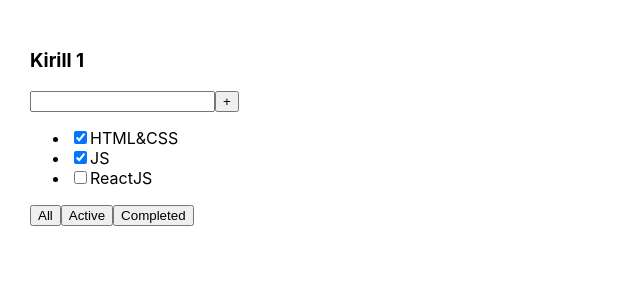
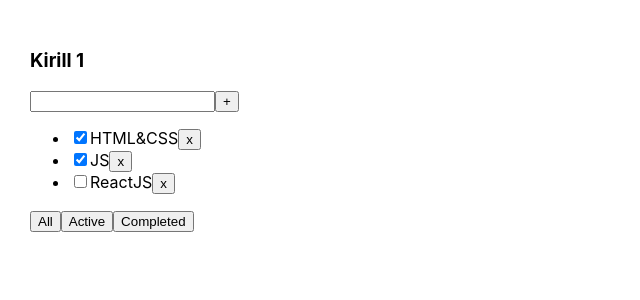
Before and after one commit to Ristretto1/inc_todolist, a React (Vite) app: page / in a window 1280 px wide. Shown: the top 300 px of the page, without its empty margins (0-640 px from the left). Built offline with nearby package versions, Linux system fonts and the light colour scheme.

Commit message:
Добавил фильтрацию тасок и удаление

```diff
--- a/src/App.tsx
+++ b/src/App.tsx
@@ -1,16 +1,40 @@
+import { useState } from "react";
 import "./App.css";
 import { Todolist } from "./components/Todolist/Todolist";
+import { Filter, ITask } from "./components/utils/types";
 
 export const App = () => {
-  const tasks1 = [
+  const [tasks, setTasks] = useState<ITask[]>([
     { id: 1, title: "HTML&CSS", isDone: true },
     { id: 2, title: "JS", isDone: true },
     { id: 3, title: "ReactJS", isDone: false },
-  ];
+  ]);
+
+  const [filter, setFilter] = useState<Filter>(Filter.ALL);
+
+  const handleRemoveTask = (id: number) => {
+    setTasks(tasks.filter((task) => task.id !== id));
+  };
+
+  const filteredTasks = (): ITask[] => {
+    if (filter === Filter.ACTIVE) {
+      return tasks.filter((task) => !task.isDone);
+    }
+    if (filter === Filter.COMPLETED) {
+      return tasks.filter((task) => task.isDone);
+    }
+    return tasks;
+  };
 
   return (
     <div className="app">
-      <Todolist title={"Kirill 1"} tasks={tasks1} />
+      <Todolist
+        title={"Kirill 1"}
+        tasks={filteredTasks()}
+        onRemoveTask={handleRemoveTask}
+        filter={filter}
+        onSetFilter={setFilter}
+      />
     </div>
   );
 };
--- a/src/components/Todolist/Todolist.tsx
+++ b/src/components/Todolist/Todolist.tsx
@@ -1,8 +1,14 @@
 import { FC } from "react";
 import { ITodolistProps } from "./Todolist.types";
 import { Button } from "../Button/Button";
+import { Filter } from "../utils/types";
 
-export const Todolist: FC<ITodolistProps> = ({ title, tasks }) => {
+export const Todolist: FC<ITodolistProps> = ({
+  title,
+  tasks,
+  onRemoveTask,
+  onSetFilter,
+}) => {
   return (
     <div>
       <h3>{title}</h3>
@@ -17,6 +23,7 @@ export const Todolist: FC<ITodolistProps> = ({ title, tasks }) => {
             <li key={task.id}>
               <input type="checkbox" checked={task.isDone} />
               <span>{task.title}</span>
+              <Button onClick={() => onRemoveTask(task.id)}>x</Button>
             </li>
           ))}
         </ul>
@@ -25,9 +32,9 @@ export const Todolist: FC<ITodolistProps> = ({ title, tasks }) => {
       )}
 
       <div>
-        <Button>All</Button>
-        <Button>Active</Button>
-        <Button>Completed</Button>
+        <Button onClick={() => onSetFilter(Filter.ALL)}>All</Button>
+        <Button onClick={() => onSetFilter(Filter.ACTIVE)}>Active</Button>
+        <Button onClick={() => onSetFilter(Filter.COMPLETED)}>Completed</Button>
       </div>
     </div>
   );
--- /dev/null
+++ b/src/components/utils/types.ts
@@ -0,0 +1,11 @@
+export enum Filter {
+  ALL = "all",
+  COMPLETED = "completed",
+  ACTIVE = "active",
+}
+
+export interface ITask {
+  id: number;
+  title: string;
+  isDone: boolean;
+}
```
Also changed, not shown: src/components/Todolist/Todolist.types.ts (+6 -7 lines).
